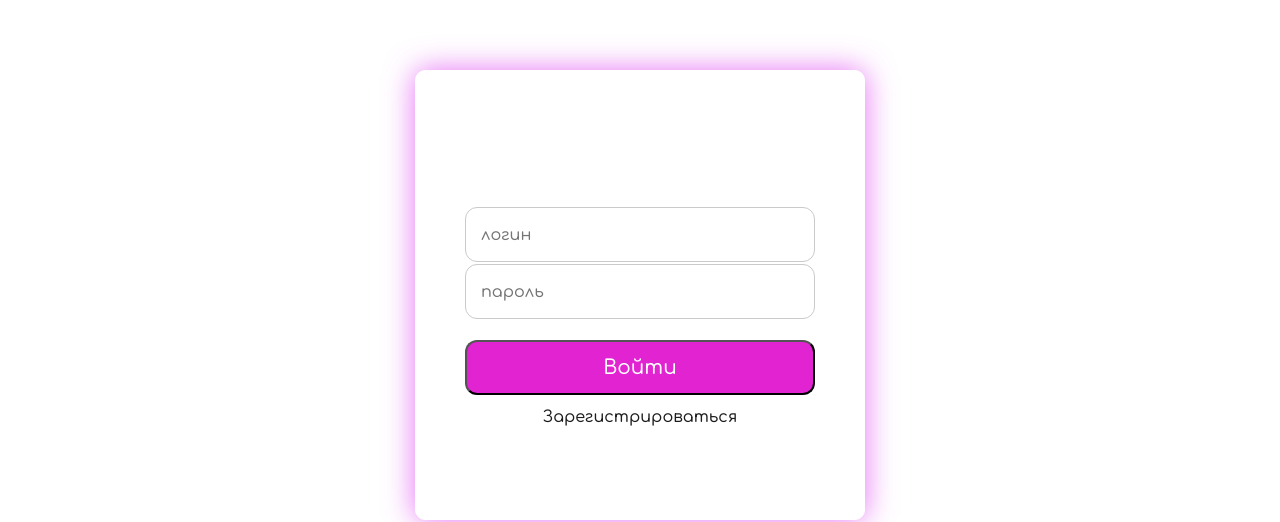
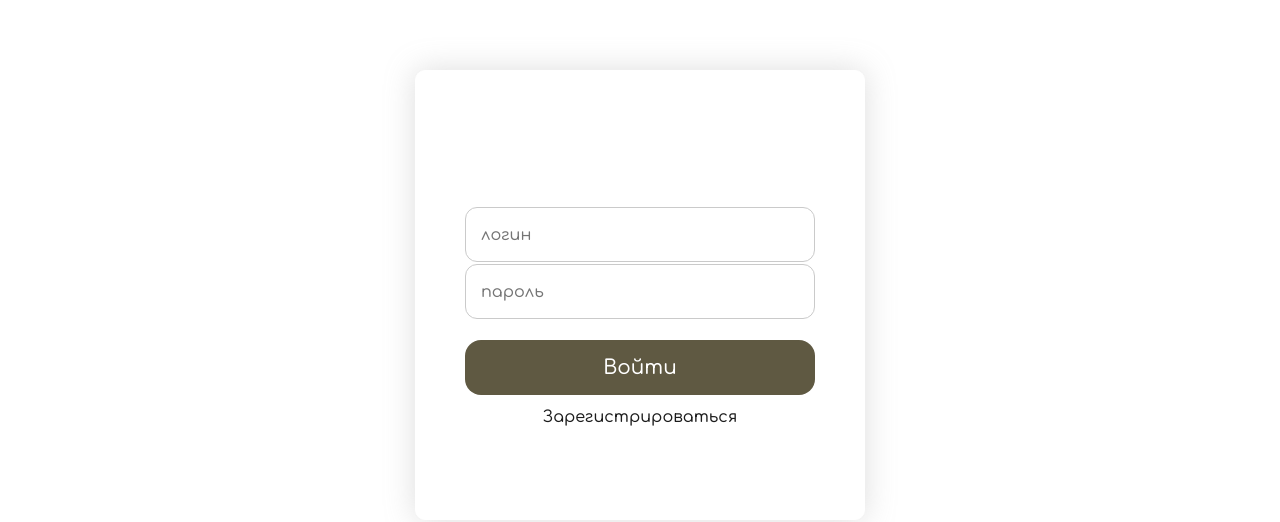
Before and after one commit to whydigo/electronics_frontend, a React (Create React App) app: page /login in a window 1280 px wide. Shown: the part 302-824 px from the top of the page. Built offline with nearby package versions, Linux system fonts and the light colour scheme; no server answers.

Commit message:
осуществлена рассортировка функционала в соответствии с ролями

```diff
--- a/src/components/Authorization/SignIn.jsx
+++ b/src/components/Authorization/SignIn.jsx
@@ -20,7 +20,7 @@ const SignIn = () => {
   };
 
   const handleSignIn = (e) => {
-	e.preventDefault();
+    e.preventDefault();
     dispatch(authSignIn({ login, password }));
     setLogin("");
     setPassword("");
--- a/src/components/Basket/CartItem.jsx
+++ b/src/components/Basket/CartItem.jsx
@@ -1,9 +1,14 @@
 import React from "react";
-import { useDispatch } from "react-redux";
+import { useDispatch, useSelector } from "react-redux";
 import { deleteFromCart } from "../../features/applicationSlice";
 
 const CartItem = ({ name, price, discount, image, id }) => {
   const dispatch = useDispatch();
+	const ide = useSelector((state) => state.application.id)
+  const users = useSelector((state) => state.application.users)
+	const filt = users.filter((i) => i._id === ide)
+  const isAdmin = filt[0].admin
+  console.log(isAdmin);
 
   const handleDelete = () => {
     alert('Удалено')
--- a/src/components/Cart/Product/Product.jsx
+++ b/src/components/Cart/Product/Product.jsx
@@ -10,6 +10,9 @@ const Product = ({ image, name, price, discount, id }) => {
   const ide = useSelector((state) => state.application.id);
   const users = useSelector((state) => state.application.users);
   const filt = users.filter((i) => i._id === ide);
+  const isAdmin = filt.map((i) => {
+    return i.admin;
+  });
   const cartItems = filt.map((i) => {
     return i.cart;
   });
@@ -90,6 +93,7 @@ const Product = ({ image, name, price, discount, id }) => {
             >
               {buy !== true ? "Купить" : "В корзине"}
             </button>
+            {isAdmin[0] ? (
               <div
                 disabled={dlt}
                 onClick={handleDeleteProduct}
@@ -97,6 +101,7 @@ const Product = ({ image, name, price, discount, id }) => {
               >
                 Удалить
               </div>
+            ) : null}
           </div>
         ) : (
           <div className="deleted_product">Продукт удален</div>
--- a/src/components/Cart/Product/Products.jsx
+++ b/src/components/Cart/Product/Products.jsx
@@ -6,6 +6,7 @@ import { fetchProducts } from "../../../features/ProductSlice";
 import Product from "./Product";
 import "../../../styles/cart.css";
 import Fade from "react-reveal/Fade";
+import { fetchUser } from "../../../features/applicationSlice";
 
 const Products = ({ text }) => {
   const { id } = useParams();
@@ -25,6 +26,7 @@ const Products = ({ text }) => {
   const dispatch = useDispatch();
   useEffect(() => {
     dispatch(fetchProducts());
+    dispatch(fetchUser())
   }, [dispatch]);
 
   return (
--- a/src/components/Cart/Product/Review.jsx
+++ b/src/components/Cart/Product/Review.jsx
@@ -9,27 +9,43 @@ import {
 } from "../../../features/ReviewSlice";
 import s from "../../../styles/Review.module.css";
 import Modal from "../../Modal/Modal";
+import { fetchUser } from "../../../features/applicationSlice";
 
 const Review = ({ id }) => {
   const [modalActive, setModalActive] = useState(false);
   const [text, setText] = useState("");
   const dispatch = useDispatch();
 
+  const ide = useSelector((state) => state.application.id);
+  const users = useSelector((state) => state.application.users);
+  const filt = users.filter((i) => i._id === ide);
+  const isAdmin = filt.map((i) => {
+    return i.admin;
+  });
+
   const reviews = useSelector((state) => state.reviewReducer.reviews);
-  console.log(reviews);
   const filteredRev = reviews.filter((i) => i.product._id === id);
-  console.log(filteredRev);
+  // const userRevs = filteredRev.filter((i) => {
+  //   return i.user;
+  // });
+  // const isUserRevs = userRevs.map((i) => {
+  //   return i.user === ide ? true : false;
+  // });
+  // console.log(isUserRevs.map(i => {return i}));
+
+
   const handleDelete = () => {};
 
   const handlePost = (e) => {
     e.preventDefault();
     dispatch(postReview({ text, product: id }));
     setText("");
-    setModalActive(false)
+    setModalActive(false);
   };
 
   useEffect(() => {
     dispatch(fetchReviews());
+    dispatch(fetchUser());
   }, [dispatch]);
 
   return (
@@ -58,6 +74,7 @@ const Review = ({ id }) => {
                 <div className={s.review}>
                   <div className={s.profile}>Пользователь</div>
                   <div className={s.text}>{i.text}</div>
+                  {isAdmin[0] ? (
                     <div className={s.delete}>
                       <div
                         onClick={() =>
@@ -68,6 +85,7 @@ const Review = ({ id }) => {
                         Удалить
                       </div>
                     </div>
+                  ) : null}
                 </div>
               </SwiperSlide>
             );
--- a/src/features/ReviewSlice.js
+++ b/src/features/ReviewSlice.js
@@ -31,9 +31,14 @@ export const postReview = createAsyncThunk(
         body: JSON.stringify({ text: data.text, product: data.product }),
         headers: {
           "Content-Type": "application/json",
+          Authorization: `Bearer ${thunkAPI.getState().application.token}`,
         },
       });
       const reviews = await res.json();
+
+      if (reviews.error){
+        return thunkAPI.rejectWithValue(reviews.error)
+      }
       return reviews;
     } catch (error) {
       thunkAPI.rejectWithValue(error.message);
--- a/src/styles/auth.css
+++ b/src/styles/auth.css
@@ -8,7 +8,7 @@
     height: 450px;
     border: 1px solid white;
     border-radius: 10px;
-    box-shadow: 0px 0px   30px rgba(224, 78, 243, 0.8);
+    box-shadow: 0px 0px   30px rgba(213, 213, 213, 0.8);
 
 
 }
@@ -33,17 +33,19 @@
 
 .auth__button {
     margin-top: 20px;
-    background-color: rgb(226, 35, 210);
-    border-radius: 12px;
+    background-color: #5f5942;
+    border-radius: 16px;
     width: 350px;
     height: 55px;
+    border: none;
     margin-bottom: 10px;
     color: white;
     font-size: 20px;
+    transition: 0.5s;
 
 }
 .auth__button:hover {
-    background-color: rgb(216, 63, 230);
+    background-color: #413c29;
 }
 
 
```
Lines whose indentation alone changed are shown as unchanged.
